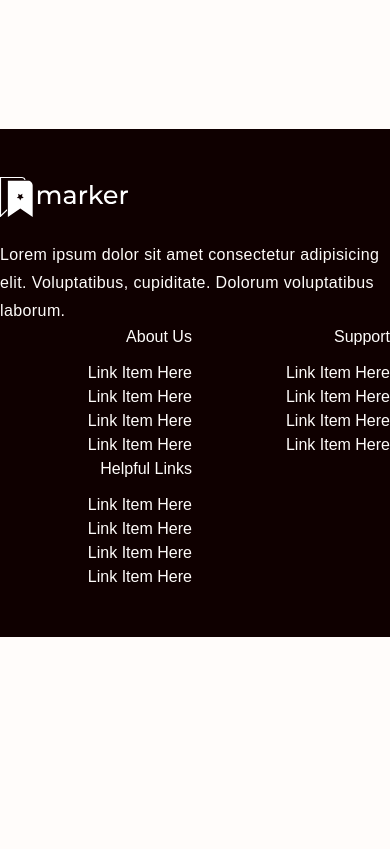
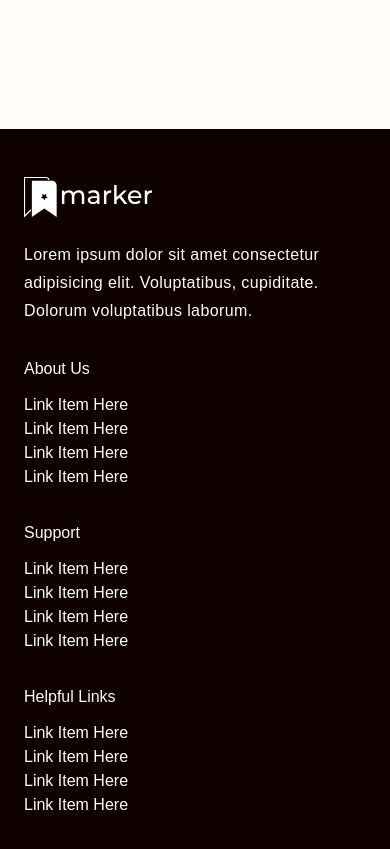
Before and after one commit to Justin-Bento/marker, a React (Vite) app: page /support in a window 390 px wide. Shown: the part 820-1669 px from the top of the page. Before the commit the page ends 1457 px from the top, so only its background shows below. Built offline with nearby package versions, Linux system fonts and the light colour scheme; a web font is replaced by a local one.

Commit message:
Adjusted the grid layout for mobile, tablet and desktop.

```diff
--- a/src/frontend/components/footer.tsx
+++ b/src/frontend/components/footer.tsx
@@ -3,9 +3,9 @@ import CompanyLogo from "../../../public/Marker_RGB_White.svg";
 export default function Footer() {
   return (
     <footer className="bg-black *:text-white">
-      <div className="wrapper py-12">
-        <div className="grid lg:grid-cols-5">
-          <div className="col-span-2">
+      <div className="wrapper px-6 py-12 lg:p-12">
+        <div className="grid gap-8 sm:grid-cols-3 lg:grid-cols-5">
+          <div className="col-span-1 sm:col-span-4 lg:col-span-2">
             <a href="/" className="block">
               <img src={CompanyLogo} className="w-32 m-0 p-0" />
             </a>
@@ -15,7 +15,7 @@ export default function Footer() {
             </p>
           </div>
           {/*  */}
-          <div className="flex flex-col items-end *:text-right">
+          <div className="col-span-1 flex flex-col lg:items-end lg:*:text-right">
             <h6 className="">About Us</h6>
             <ul className="mt-3">
               <li>
@@ -44,7 +44,7 @@ export default function Footer() {
             </ul>
           </div>
           {/*  */}
-          <div className="flex flex-col items-end *:text-right">
+          <div className="col-span-1 flex flex-col lg:items-end lg:*:text-right">
             <h6 className="">Support</h6>
             <ul className="mt-3">
               <li>
@@ -73,7 +73,7 @@ export default function Footer() {
             </ul>
           </div>
           {/*  */}
-          <div className="flex flex-col items-end *:text-right">
+          <div className="col-span-1 flex flex-col lg:items-end lg:*:text-right">
             <h6 className="">Helpful Links</h6>
             <ul className="mt-3">
               <li>
```
